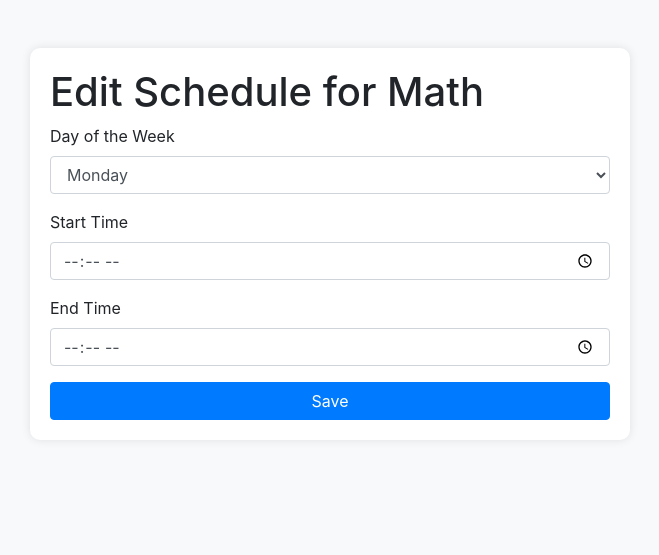
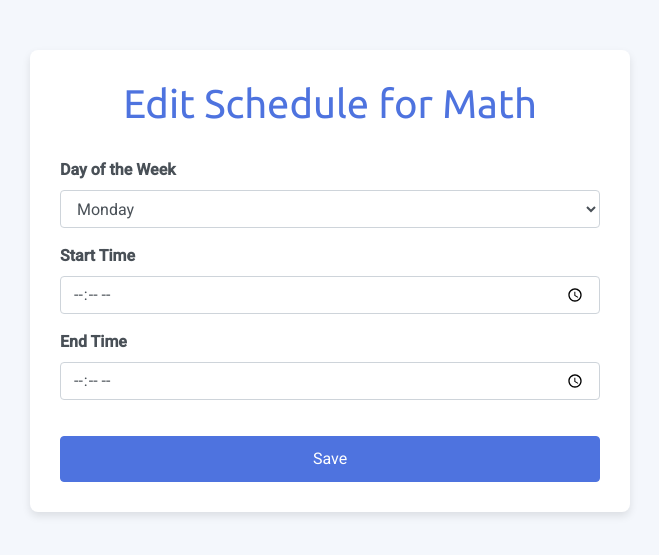
Before and after one commit to Herman-GIT-1/origin, a Flask app: page /admin/course/1/schedule in a window 1280 px wide. Shown: the top 555 px of the page, without its empty margins (310-969 px from the left). Run offline with Flask 3, Linux system fonts and the light colour scheme; a user stored in the database is signed in.

Commit message:
Update edit_course_schedule.html

```diff
--- a/templates/edit_course_schedule.html
+++ b/templates/edit_course_schedule.html
@@ -1,28 +1,67 @@
 <!DOCTYPE html>
 <html lang="en">
+
 <head>
     <meta charset="UTF-8">
     <meta name="viewport" content="width=device-width, initial-scale=1.0">
     <title>Edit Course Schedule</title>
+    <link href="https://fonts.googleapis.com/css2?family=Roboto:wght@400;500&family=Ubuntu:wght@400;700&display=swap" rel="stylesheet">
     <link rel="stylesheet" href="https://cdn.jsdelivr.net/npm/bootstrap@4.3.1/dist/css/bootstrap.min.css">
     <style>
         body {
-            background-color: #f8f9fa;
+            font-family: 'Roboto', sans-serif;
+            background-color: #f4f7fc;
         }
+
         .container {
             max-width: 600px;
-            background: white;
-            padding: 20px;
-            border-radius: 10px;
-            box-shadow: 0px 0px 10px rgba(0, 0, 0, 0.1);
+            background-color: #ffffff;
+            padding: 30px;
+            border-radius: 8px;
+            box-shadow: 0 4px 8px rgba(0, 0, 0, 0.1);
+            margin-top: 50px;
         }
+
+        h1 {
+            font-family: 'Ubuntu', sans-serif;
+            color: #4e73df;
+            text-align: center;
+            margin-bottom: 30px;
+        }
+
+        .form-group label {
+            font-weight: bold;
+            color: #495057;
+        }
+
+        .form-control:focus {
+            border-color: #4e73df;
+            box-shadow: 0 0 5px rgba(78, 115, 223, 0.5);
+        }
+
         .btn-primary {
+            background-color: #4e73df;
+            border-color: #4e73df;
+            padding: 10px 20px;
+            border-radius: 4px;
             width: 100%;
+            margin-top: 20px;
+        }
+
+        .btn-primary:hover {
+            background-color: #3e5bbf;
+        }
+
+        .alert {
+            text-align: center;
+            color: #e74a3b;
+            font-weight: bold;
         }
     </style>
 </head>
+
 <body>
-    <div class="container mt-5">
+    <div class="container">
         <h1>Edit Schedule for {{ course.name }}</h1>
 
         <form method="POST" onsubmit="return validateTimes()">
@@ -41,16 +80,23 @@
 
             <div class="form-group">
                 <label for="start_time">Start Time</label>
-                <input type="time" id="start_time" name="start_time" class="form-control" value="{{ schedule.start_time.strftime('%H:%M') if schedule else '' }}" required>
+                <input type="time" id="start_time" name="start_time" class="form-control"
+                    value="{{ schedule.start_time.strftime('%H:%M') if schedule else '' }}" required>
             </div>
 
             <div class="form-group">
                 <label for="end_time">End Time</label>
-                <input type="time" id="end_time" name="end_time" class="form-control" value="{{ schedule.end_time.strftime('%H:%M') if schedule else '' }}" required>
+                <input type="time" id="end_time" name="end_time" class="form-control"
+                    value="{{ schedule.end_time.strftime('%H:%M') if schedule else '' }}" required>
             </div>
 
             <button type="submit" class="btn btn-primary">Save</button>
         </form>
+
+        <div id="alert-message" class="alert" style="display: none;">
+            End time must be later than start time.
+        </div>
+    </div>
 
     <script>
         function validateTimes() {
@@ -58,12 +104,12 @@
             let endTime = document.getElementById("end_time").value;
 
             if (startTime && endTime && startTime >= endTime) {
-                    alert("End time must be later than start time.");
+                document.getElementById("alert-message").style.display = "block";
                 return false;
             }
             return true;
         }
     </script>
-    </div>
 </body>
+
 </html>
```
Lines whose indentation alone changed are shown as unchanged.
